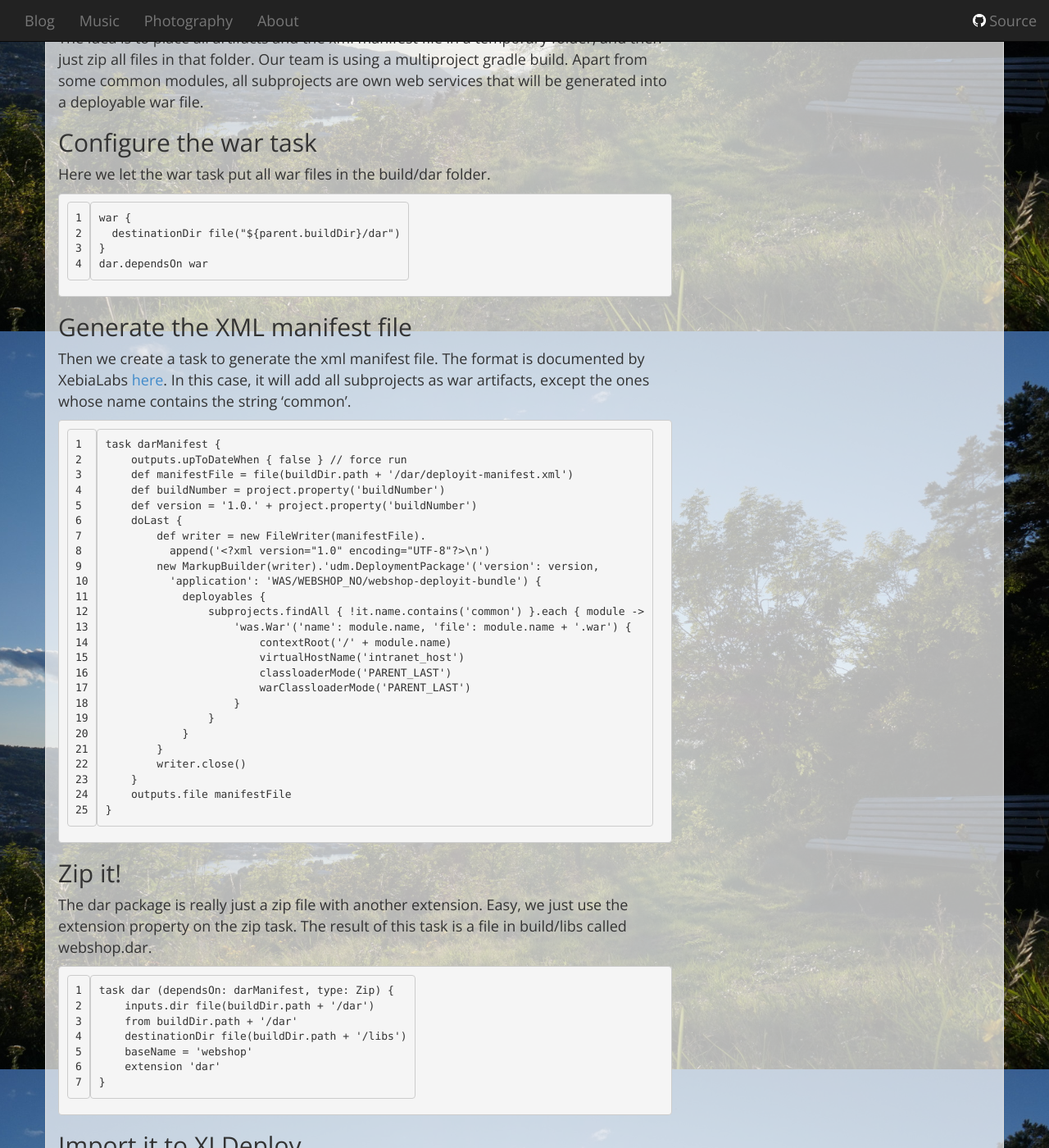
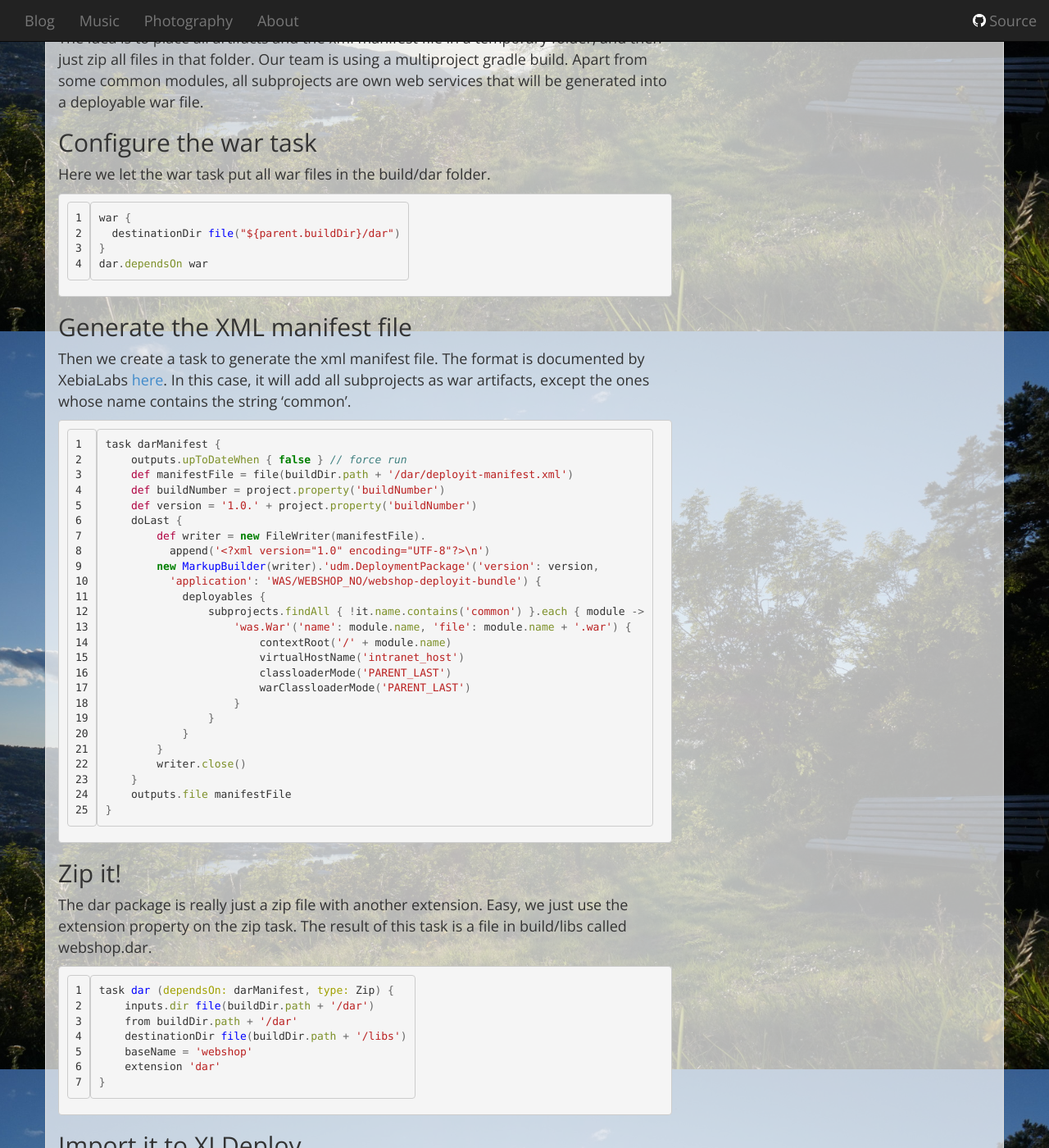
Before and after one commit to fowlie/fowlie.github.io, a Jekyll site: the page built from _posts/2015/2015-09-12-gradle-and-xldeploy.md, in a window 1280 px wide and 1400 px high, scrolled down 496 px. Shown: the whole window at 82% size. Built offline with Jekyll 4.4.1, drawn with Linux system fonts in a browser that asks for light colours; nearby versions of some CDN libraries; comment, search, counter and statistics services are not loaded.

Commit message:
Add syntax highlighting css file

```diff
--- a/_includes/header.html
+++ b/_includes/header.html
@@ -8,6 +8,7 @@
 
     <link href="/css/bootstrap.css" rel="stylesheet" />
     <link href="/css/fullpage-background.css" rel="stylesheet" />
+    <link href="/css/highlighting-default.css" rel="stylesheet" />
     <link href="/css/pagination.css" rel="stylesheet" />
     <link href="https://fonts.googleapis.com/css?family=Abel|Open+Sans:400,600" rel="stylesheet" />
     <style>
--- /dev/null
+++ b/css/highlighting-default.css
@@ -0,0 +1,61 @@
+.highlight .hll { background-color: #ffffcc }
+.highlight .c { color: #408080; font-style: italic } /* Comment */
+.highlight .err { border: 1px solid #FF0000 } /* Error */
+.highlight .k { color: #008000; font-weight: bold } /* Keyword */
+.highlight .o { color: #666666 } /* Operator */
+.highlight .cm { color: #408080; font-style: italic } /* Comment.Multiline */
+.highlight .cp { color: #BC7A00 } /* Comment.Preproc */
+.highlight .c1 { color: #408080; font-style: italic } /* Comment.Single */
+.highlight .cs { color: #408080; font-style: italic } /* Comment.Special */
+.highlight .gd { color: #A00000 } /* Generic.Deleted */
+.highlight .ge { font-style: italic } /* Generic.Emph */
+.highlight .gr { color: #FF0000 } /* Generic.Error */
+.highlight .gh { color: #000080; font-weight: bold } /* Generic.Heading */
+.highlight .gi { color: #00A000 } /* Generic.Inserted */
+.highlight .go { color: #808080 } /* Generic.Output */
+.highlight .gp { color: #000080; font-weight: bold } /* Generic.Prompt */
+.highlight .gs { font-weight: bold } /* Generic.Strong */
+.highlight .gu { color: #800080; font-weight: bold } /* Generic.Subheading */
+.highlight .gt { color: #0040D0 } /* Generic.Traceback */
+.highlight .kc { color: #008000; font-weight: bold } /* Keyword.Constant */
+.highlight .kd { color: #008000; font-weight: bold } /* Keyword.Declaration */
+.highlight .kn { color: #008000; font-weight: bold } /* Keyword.Namespace */
+.highlight .kp { color: #008000 } /* Keyword.Pseudo */
+.highlight .kr { color: #008000; font-weight: bold } /* Keyword.Reserved */
+.highlight .kt { color: #B00040 } /* Keyword.Type */
+.highlight .m { color: #666666 } /* Literal.Number */
+.highlight .s { color: #BA2121 } /* Literal.String */
+.highlight .na { color: #7D9029 } /* Name.Attribute */
+.highlight .nb { color: #008000 } /* Name.Builtin */
+.highlight .nc { color: #0000FF; font-weight: bold } /* Name.Class */
+.highlight .no { color: #880000 } /* Name.Constant */
+.highlight .nd { color: #AA22FF } /* Name.Decorator */
+.highlight .ni { color: #999999; font-weight: bold } /* Name.Entity */
+.highlight .ne { color: #D2413A; font-weight: bold } /* Name.Exception */
+.highlight .nf { color: #0000FF } /* Name.Function */
+.highlight .nl { color: #A0A000 } /* Name.Label */
+.highlight .nn { color: #0000FF; font-weight: bold } /* Name.Namespace */
+.highlight .nt { color: #008000; font-weight: bold } /* Name.Tag */
+.highlight .nv { color: #19177C } /* Name.Variable */
+.highlight .ow { color: #AA22FF; font-weight: bold } /* Operator.Word */
+.highlight .w { color: #bbbbbb } /* Text.Whitespace */
+.highlight .mf { color: #666666 } /* Literal.Number.Float */
+.highlight .mh { color: #666666 } /* Literal.Number.Hex */
+.highlight .mi { color: #666666 } /* Literal.Number.Integer */
+.highlight .mo { color: #666666 } /* Literal.Number.Oct */
+.highlight .sb { color: #BA2121 } /* Literal.String.Backtick */
+.highlight .sc { color: #BA2121 } /* Literal.String.Char */
+.highlight .sd { color: #BA2121; font-style: italic } /* Literal.String.Doc */
+.highlight .s2 { color: #BA2121 } /* Literal.String.Double */
+.highlight .se { color: #BB6622; font-weight: bold } /* Literal.String.Escape */
+.highlight .sh { color: #BA2121 } /* Literal.String.Heredoc */
+.highlight .si { color: #BB6688; font-weight: bold } /* Literal.String.Interpol */
+.highlight .sx { color: #008000 } /* Literal.String.Other */
+.highlight .sr { color: #BB6688 } /* Literal.String.Regex */
+.highlight .s1 { color: #BA2121 } /* Literal.String.Single */
+.highlight .ss { color: #19177C } /* Literal.String.Symbol */
+.highlight .bp { color: #008000 } /* Name.Builtin.Pseudo */
+.highlight .vc { color: #19177C } /* Name.Variable.Class */
+.highlight .vg { color: #19177C } /* Name.Variable.Global */
+.highlight .vi { color: #19177C } /* Name.Variable.Instance */
+.highlight .il { color: #666666 } /* Literal.Number.Integer.Long */
```
